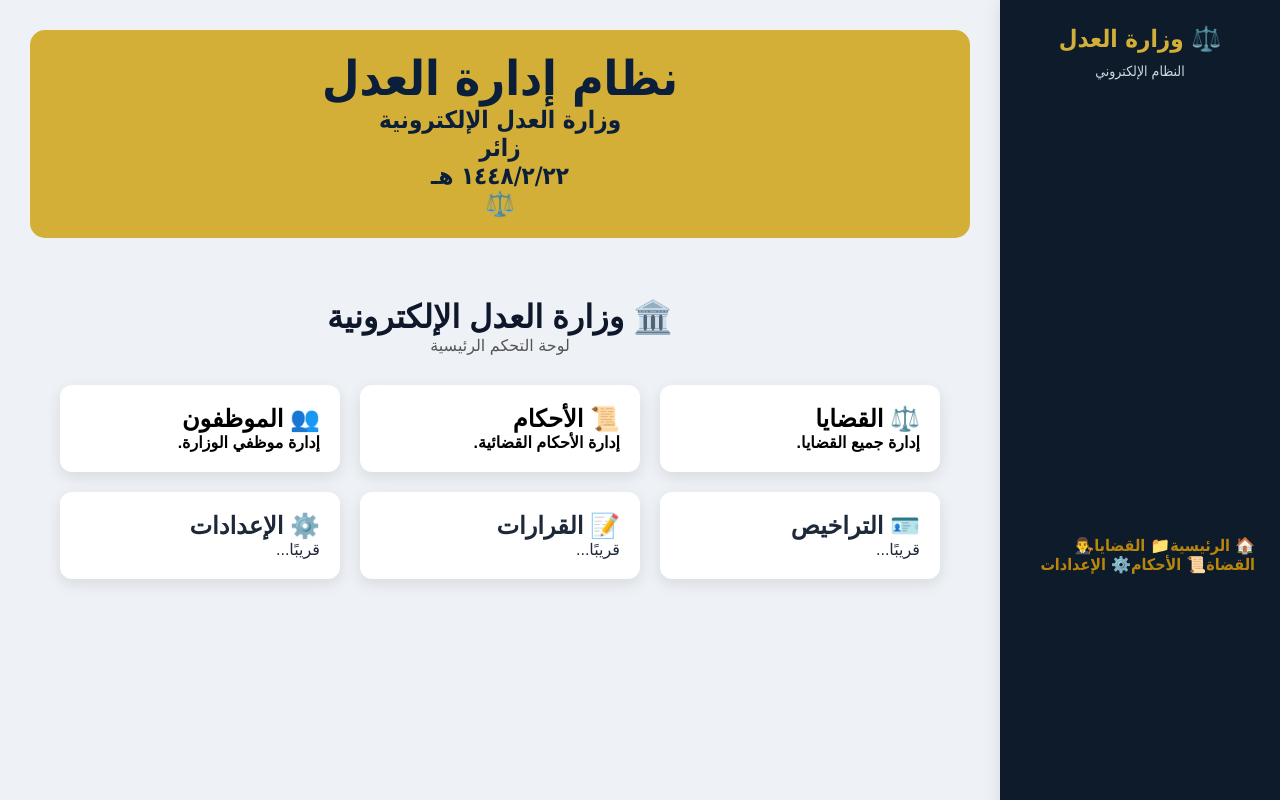
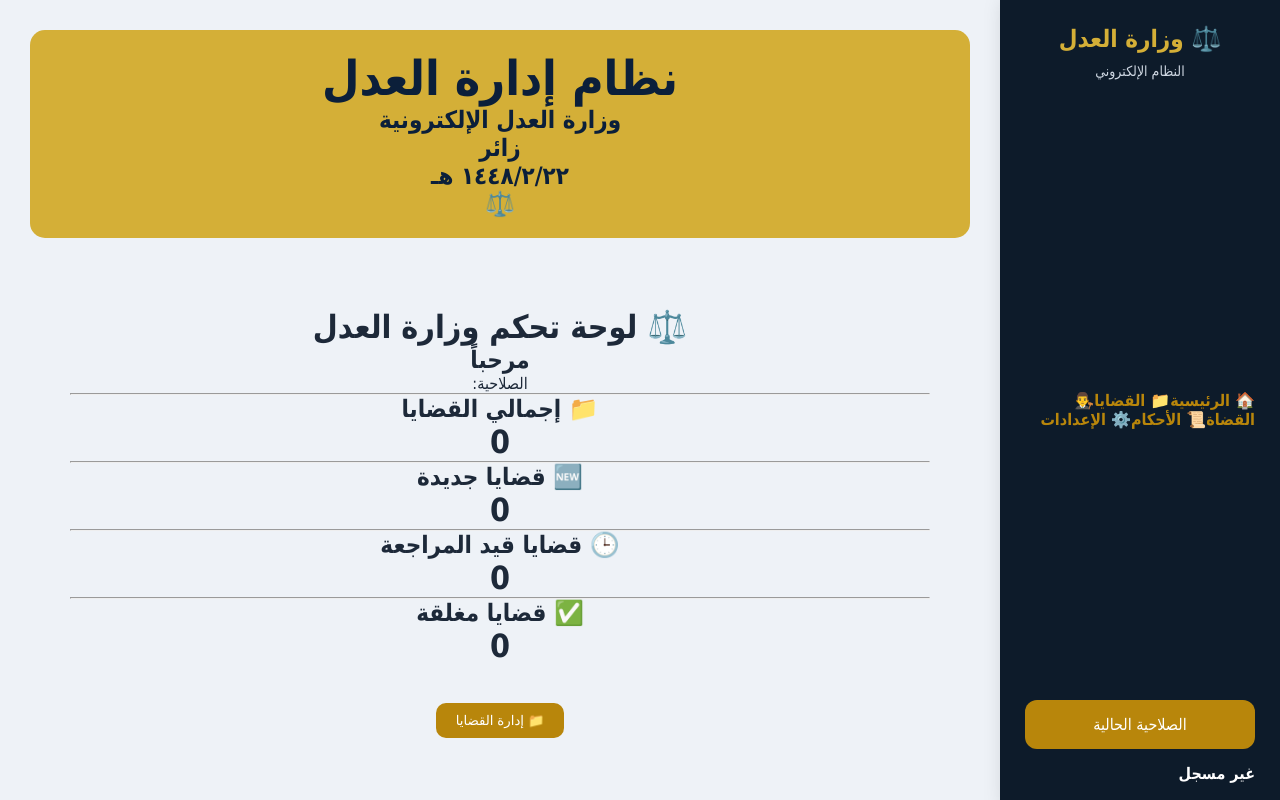
Before and after one commit to 38ed-ma/nice-justice, a Next.js app: page /dashboard in a window 1280 px wide. Shown: the top 800 px of the page. Built offline with nearby package versions, Linux system fonts and the light colour scheme.

Commit message:
Update page.tsx

```diff
--- a/app/dashboard/page.tsx
+++ b/app/dashboard/page.tsx
@@ -1,115 +1,207 @@
-export default function Dashboard() {
-  return (
+"use client"
+
+import { useEffect, useState } from "react"
+
+
+export default function Dashboard(){
+
+
+const [cases,setCases] = useState<any[]>([])
+
+const [user,setUser] = useState<any>(null)
+
+
+
+useEffect(()=>{
+
+
+const savedUser = localStorage.getItem("user")
+
+
+if(savedUser){
+
+setUser(JSON.parse(savedUser))
+
+}
+
+
+
+const savedCases = localStorage.getItem("cases")
+
+
+if(savedCases){
+
+setCases(JSON.parse(savedCases))
+
+}
+
+
+},[])
+
+
+
+const newCases =
+cases.filter(
+(item)=>item.status === "جديدة"
+).length
+
+
+const reviewing =
+cases.filter(
+(item)=>item.status === "قيد المراجعة"
+).length
+
+
+const closed =
+cases.filter(
+(item)=>item.status === "مغلقة"
+).length
+
+
+
+return(
+
+
 <main
 style={{
-        minHeight: "100vh",
-        background: "#eef2f7",
-        padding: "30px",
-        fontFamily: "Arial, sans-serif",
+padding:"40px",
+direction:"rtl",
+textAlign:"center"
 }}
 >
-      <h1 style={{ textAlign: "center", color: "#0f172a" }}>
-        🏛️ وزارة العدل الإلكترونية
+
+
+<h1>
+⚖️ لوحة تحكم وزارة العدل
 </h1>
 
-      <p
-        style={{
-          textAlign: "center",
-          color: "#555",
-          marginBottom: "30px",
-        }}
-      >
-        لوحة التحكم الرئيسية
+
+
+<h2>
+مرحباً {user?.username}
+</h2>
+
+
+<p>
+الصلاحية: {user?.role}
 </p>
 
-      <div
-        style={{
-          display: "grid",
-          gridTemplateColumns: "repeat(auto-fit,minmax(220px,1fr))",
-          gap: "20px",
-        }}
-      >
-        <a
-          href="/cases"
-          style={{
-            textDecoration: "none",
-            color: "black",
-            background: "white",
-            padding: "20px",
-            borderRadius: "12px",
-            boxShadow: "0 5px 15px rgba(0,0,0,.1)",
-          }}
-        >
-          <h2>⚖️ القضايا</h2>
-          <p>إدارة جميع القضايا.</p>
-        </a>
 
-        <a
-          href="/judgments"
-          style={{
-            textDecoration: "none",
-            color: "black",
-            background: "white",
-            padding: "20px",
-            borderRadius: "12px",
-            boxShadow: "0 5px 15px rgba(0,0,0,.1)",
-          }}
-        >
-          <h2>📜 الأحكام</h2>
-          <p>إدارة الأحكام القضائية.</p>
-        </a>
 
-        <a
-          href="/employees"
-          style={{
-            textDecoration: "none",
-            color: "black",
-            background: "white",
-            padding: "20px",
-            borderRadius: "12px",
-            boxShadow: "0 5px 15px rgba(0,0,0,.1)",
-          }}
-        >
-          <h2>👥 الموظفون</h2>
-          <p>إدارة موظفي الوزارة.</p>
-        </a>
+<hr/>
 
-        <div
-          style={{
-            background: "white",
-            padding: "20px",
-            borderRadius: "12px",
-            boxShadow: "0 5px 15px rgba(0,0,0,.1)",
-          }}
-        >
-          <h2>🪪 التراخيص</h2>
-          <p>قريبًا...</p>
+
+
+
+<div>
+
+
+<h2>
+📁 إجمالي القضايا
+</h2>
+
+
+<h1>
+{cases.length}
+</h1>
+
+
 </div>
 
-        <div
-          style={{
-            background: "white",
-            padding: "20px",
-            borderRadius: "12px",
-            boxShadow: "0 5px 15px rgba(0,0,0,.1)",
-          }}
-        >
-          <h2>📝 القرارات</h2>
-          <p>قريبًا...</p>
+
+
+<hr/>
+
+
+
+
+<div>
+
+
+<h2>
+🆕 قضايا جديدة
+</h2>
+
+
+<h1>
+{newCases}
+</h1>
+
+
 </div>
 
-        <div
-          style={{
-            background: "white",
-            padding: "20px",
-            borderRadius: "12px",
-            boxShadow: "0 5px 15px rgba(0,0,0,.1)",
+
+
+<hr/>
+
+
+
+
+<div>
+
+
+<h2>
+🕒 قضايا قيد المراجعة
+</h2>
+
+
+<h1>
+{reviewing}
+</h1>
+
+
+</div>
+
+
+
+
+<hr/>
+
+
+
+
+<div>
+
+
+<h2>
+✅ قضايا مغلقة
+</h2>
+
+
+<h1>
+{closed}
+</h1>
+
+
+</div>
+
+
+
+
+<br/><br/>
+
+
+
+<button
+
+onClick={()=>{
+
+window.location.href="/cases"
+
 }}
+
 >
-          <h2>⚙️ الإعدادات</h2>
-          <p>قريبًا...</p>
-        </div>
-      </div>
+
+📁 إدارة القضايا
+
+</button>
+
+
+
 </main>
+
+
 )
+
+
 }
```
Lines whose indentation alone changed are shown as unchanged.
